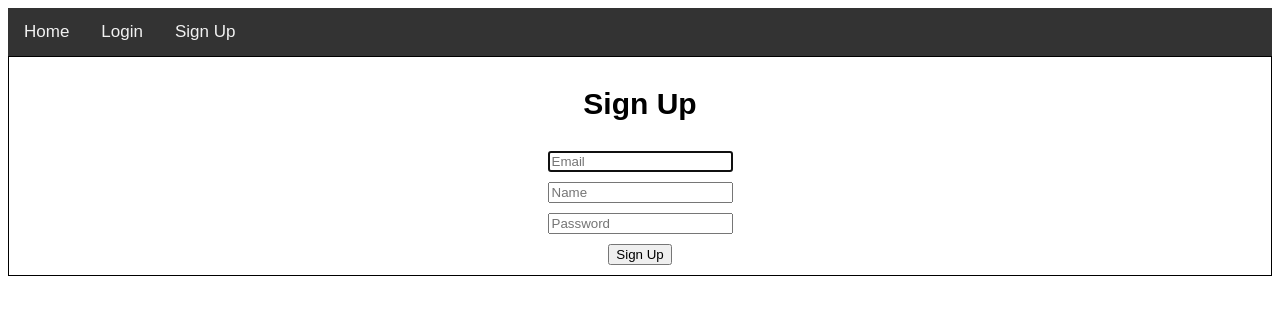
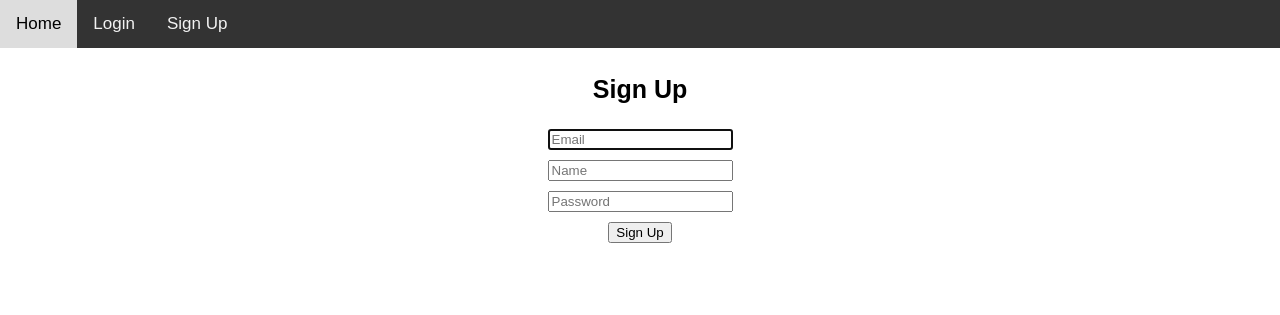
Before and after one commit to stevenandry/innotate, a Python web app: template templates/signup.html in a window 1280 px wide; the page is wider, and only the part inside the window is pictured. Shown: the top 315 px of that part. Run offline with Jinja, Linux system fonts and the light colour scheme; the template is opened without the code that fills it, so the values that code supplies are empty.

Commit message:
better items positioning

```diff
--- a/static/styles.css
+++ b/static/styles.css
@@ -1,6 +1,10 @@
 .navbar-end {
     background-color: #333;
     overflow: hidden;
+    position: absolute;
+    left: 0px;
+    top: 0px;
+    width: 1366px;
 }
 
 .navbar-item {
@@ -12,6 +16,29 @@
     font-size: 17px;
     font-family: Arial, Helvetica, sans-serif;
 }
+
+.title{
+    position:relative;
+    top:50px;
+    text-align: center;
+    font-family: Arial, Helvetica, sans-serif;
+    font-size:25px;
+
+}
+
+.subtitle{
+    position: relative;
+    margin-top: 55px;
+    text-align: center;
+    font-family: Arial, Helvetica, sans-serif;
+    font-size:25px;
+}
+
+.field{
+    position: relative;
+    top: 50px;
+}
+
 
 .navbar-item:hover {
     background-color: #ddd;
@@ -26,6 +53,8 @@
 .notification.is-danger {
     color:red;
     text-align: center;
+    position: relative;
+    top: 50px;
 }
 
 .field {
@@ -35,7 +64,8 @@
 }
 
 .button.is-block.is-info.is-large.is-fullwidth {
-    margin-bottom: 10px;
+    position: relative;
+   top: 50px;
 
 }
 
@@ -46,5 +76,5 @@ h3{
 }
 
 .column.is-4.is-offset-4 {
-    border:1px solid black;
+
 }
```
Also changed, not shown: static/style_paint.css (+54 -5 lines).
